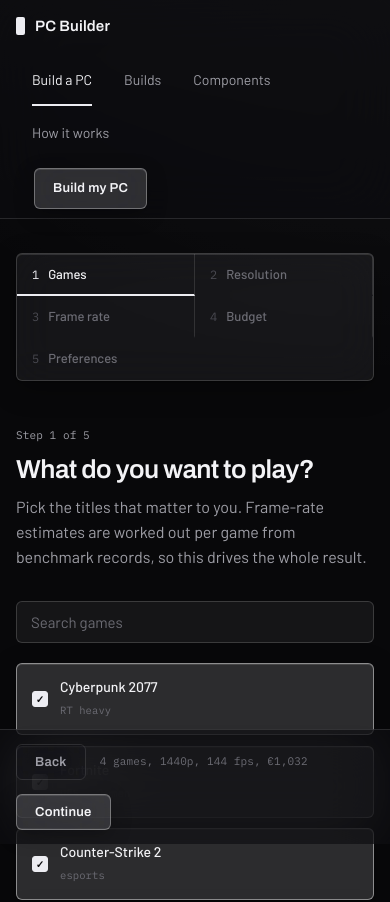
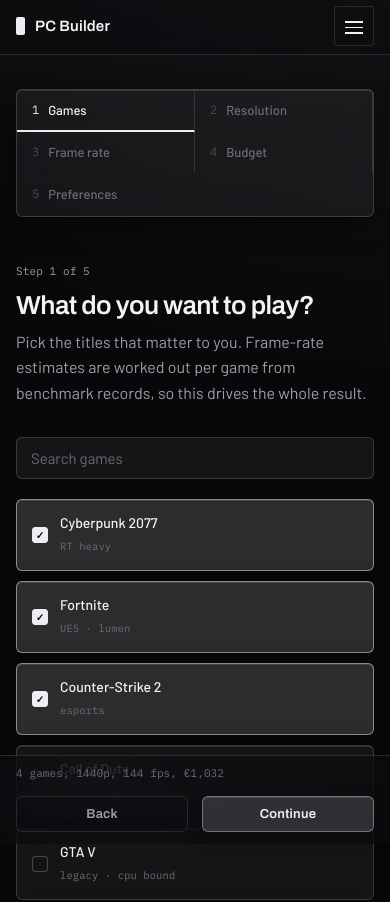
Before and after one commit to SorenUPP/Overclocked, a Next.js app: page /build in a window 390 px wide. Shown: the top 902 px of the page. Built offline with nearby package versions, Linux system fonts and the light colour scheme.

Commit message:
fix: real mobile nav menu and a clean wizard footer on phone widths

```diff
--- a/src/components/build/Wizard.js
+++ b/src/components/build/Wizard.js
@@ -152,10 +152,39 @@
   gap: 14px;
   flex-wrap: wrap;
   padding-block: 14px;
+
+  @media (max-width: 560px) {
+    padding-block: 10px 12px;
+  }
 `;
 
 const FooterSummary = styled(Mono)`
   margin-right: auto;
+
+  @media (max-width: 560px) {
+    order: 1;
+    flex: 1 0 100%;
+    white-space: nowrap;
+    overflow: hidden;
+    text-overflow: ellipsis;
+  }
+`;
+
+/* Below 560px the summary takes its own row (order 1) and these two share
+   a full-width row underneath it, instead of Continue orphaning onto its
+   own line. Desktop keeps the original Back ... summary Continue layout. */
+const FooterBack = styled(Button)`
+  @media (max-width: 560px) {
+    order: 2;
+    flex: 1;
+  }
+`;
+
+const FooterNext = styled(Button)`
+  @media (max-width: 560px) {
+    order: 3;
+    flex: 1;
+  }
 `;
 
 const Overlay = styled.div`
@@ -260,18 +289,18 @@
 
       <FooterBar>
         <FooterInner>
-          <Button
+          <FooterBack
             $variant="ghost"
             onClick={() =>
               step === 0 ? router.push('/') : setStep((s) => s - 1)
             }
           >
             Back
-          </Button>
+          </FooterBack>
           <FooterSummary>{footerSummary}</FooterSummary>
-          <Button onClick={() => (isLast ? generate() : setStep((s) => s + 1))}>
+          <FooterNext onClick={() => (isLast ? generate() : setStep((s) => s + 1))}>
             {isLast ? 'See the build' : 'Continue'}
-          </Button>
+          </FooterNext>
         </FooterInner>
       </FooterBar>
 
--- a/src/components/layout/Header.js
+++ b/src/components/layout/Header.js
@@ -1,5 +1,6 @@
 'use client';
 
+import { useEffect, useState } from 'react';
 import Link from 'next/link';
 import { usePathname } from 'next/navigation';
 import styled from 'styled-components';
@@ -13,6 +14,9 @@
   { label: 'How it works', href: '/how-it-works' },
 ];
 
+/** Below this, the inline nav collapses into the hamburger menu. */
+const NAV_BREAK = '760px';
+
 const Bar = styled.header`
   position: sticky;
   top: 0;
@@ -24,7 +28,6 @@
 const Row = styled(Container)`
   display: flex;
   align-items: stretch;
-  flex-wrap: wrap;
 `;
 
 const Brand = styled(Link)`
@@ -57,8 +60,11 @@
 const Nav = styled.nav`
   display: flex;
   align-items: center;
-  flex-wrap: wrap;
   font-size: 14px;
+
+  @media (max-width: ${NAV_BREAK}) {
+    display: none;
+  }
 `;
 
 const NavItem = styled(Link)`
@@ -93,15 +99,123 @@
   display: flex;
   align-items: center;
   padding: 9px 0 9px 18px;
+
+  @media (max-width: ${NAV_BREAK}) {
+    display: none;
+  }
+`;
+
+/** Hamburger / close toggle. Three bars morph into an X when open. */
+const MenuToggle = styled.button`
+  display: none;
+  position: relative;
+  flex: none;
+  width: 40px;
+  height: 40px;
+  margin-block: auto;
+  padding: 0;
+  border: 1px solid ${({ theme }) => theme.colors.border};
+  border-radius: ${({ theme }) => theme.radiusSmall};
+  background: transparent;
+  cursor: pointer;
+  transition:
+    background ${({ theme }) => theme.motion.base},
+    border-color ${({ theme }) => theme.motion.base};
+
+  &:hover {
+    background: ${({ theme }) => theme.colors.glass};
+    border-color: ${({ theme }) => theme.colors.glassBorderStrong};
+  }
+
+  span {
+    position: absolute;
+    left: 10px;
+    right: 10px;
+    height: 1.5px;
+    background: ${({ theme }) => theme.colors.text};
+    transition: transform ${({ theme }) => theme.motion.base},
+      opacity ${({ theme }) => theme.motion.base},
+      top ${({ theme }) => theme.motion.base};
+  }
+
+  span:nth-child(1) {
+    top: ${({ $open }) => ($open ? '19.5px' : '14px')};
+    transform: rotate(${({ $open }) => ($open ? '45deg' : '0')});
+  }
+  span:nth-child(2) {
+    top: 19.5px;
+    opacity: ${({ $open }) => ($open ? 0 : 1)};
+  }
+  span:nth-child(3) {
+    top: ${({ $open }) => ($open ? '19.5px' : '25px')};
+    transform: rotate(${({ $open }) => ($open ? '-45deg' : '0')});
+  }
+
+  @media (max-width: ${NAV_BREAK}) {
+    display: block;
+  }
+`;
+
+const MobilePanel = styled.div`
+  display: none;
+
+  @media (max-width: ${NAV_BREAK}) {
+    display: block;
+    overflow: hidden;
+    max-height: ${({ $open }) => ($open ? '420px' : '0')};
+    opacity: ${({ $open }) => ($open ? 1 : 0)};
+    transition:
+      max-height ${({ theme }) => theme.motion.slow},
+      opacity ${({ theme }) => theme.motion.base};
+    ${glass}
+    border-bottom: 1px solid ${({ theme }) => theme.colors.border};
+  }
+`;
+
+const MobileNav = styled.nav`
+  display: flex;
+  flex-direction: column;
+  padding: 6px 20px 14px;
+`;
+
+const MobileNavItem = styled(Link)`
+  padding: 13px 4px;
+  font-size: 15px;
+  border-bottom: 1px solid ${({ theme }) => theme.colors.border};
+  color: ${({ theme, $active }) =>
+    $active ? theme.colors.text : theme.colors.textMuted};
+  transition: color ${({ theme }) => theme.motion.base};
+
+  &:hover {
+    color: ${({ theme }) => theme.colors.text};
+  }
+`;
+
+const MobileCta = styled(ButtonLink)`
+  margin-top: 14px;
+  width: 100%;
 `;
 
 export default function Header() {
   const pathname = usePathname();
+  const [open, setOpen] = useState(false);
 
   const isActive = (href) =>
     href === '/build'
       ? pathname === '/build' || pathname.startsWith('/build/')
       : pathname === href;
+
+  // Close the mobile menu on navigation and on Escape.
+  useEffect(() => {
+    setOpen(false);
+  }, [pathname]);
+
+  useEffect(() => {
+    if (!open) return;
+    const onKey = (e) => e.key === 'Escape' && setOpen(false);
+    window.addEventListener('keydown', onKey);
+    return () => window.removeEventListener('keydown', onKey);
+  }, [open]);
 
   return (
     <Bar>
@@ -120,7 +234,36 @@
         <Cta>
           <ButtonLink href="/build">Build my PC</ButtonLink>
         </Cta>
+        <MenuToggle
+          type="button"
+          $open={open}
+          aria-expanded={open}
+          aria-controls="mobile-nav"
+          aria-label={open ? 'Close menu' : 'Open menu'}
+          onClick={() => setOpen((v) => !v)}
+        >
+          <span />
+          <span />
+          <span />
+        </MenuToggle>
       </Row>
+      <MobilePanel $open={open} id="mobile-nav">
+        <MobileNav aria-hidden={!open}>
+          {NAV.map((item) => (
+            <MobileNavItem
+              key={item.href}
+              href={item.href}
+              $active={isActive(item.href)}
+              tabIndex={open ? 0 : -1}
+            >
+              {item.label}
+            </MobileNavItem>
+          ))}
+          <MobileCta href="/build" tabIndex={open ? 0 : -1}>
+            Build my PC
+          </MobileCta>
+        </MobileNav>
+      </MobilePanel>
     </Bar>
   );
 }
```
